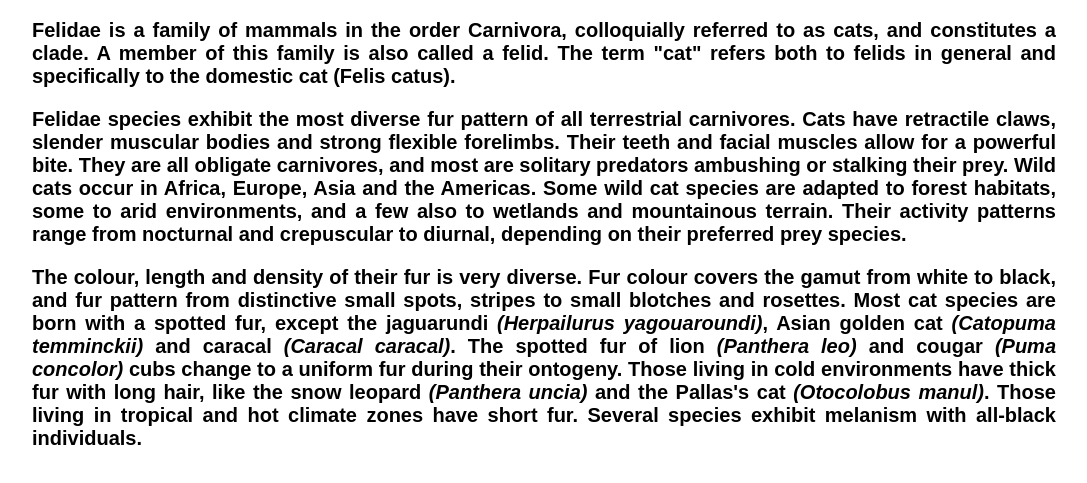
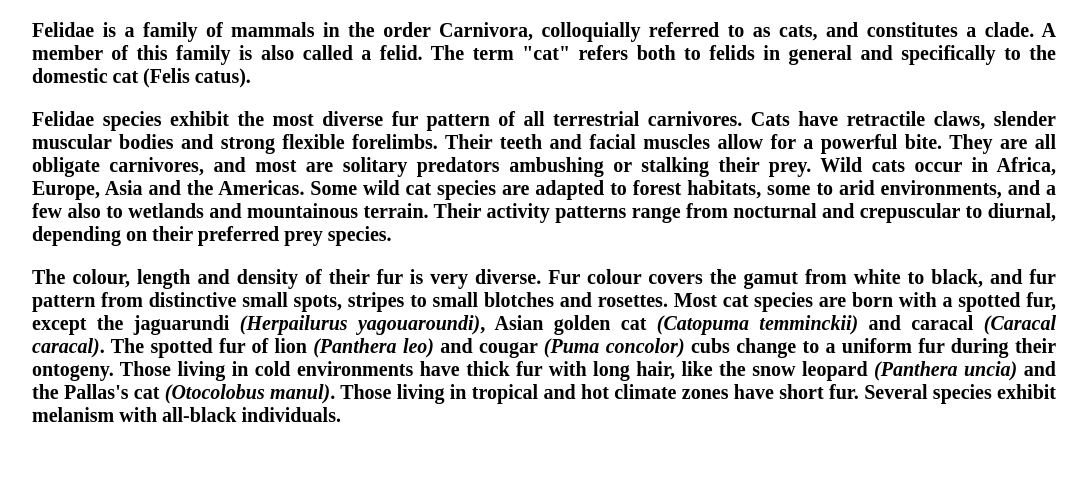
Before and after one commit to ranikrishna/FELIDAE, a plain HTML site: page index.html in a window 1280 px wide. Shown: the part 61-544 px from the top of the page, without its empty margins (96-1183 px from the left). Drawn offline with Linux system fonts and the light colour scheme.

Commit message:
Update sample.css

```diff
--- a/sample.css
+++ b/sample.css
@@ -10,5 +10,5 @@
 	}
 	p{
 		text-align:justify ;
-		font:normal normal bold 20px arial ;
+		font:normal normal bold 20px hevletica ;
 	}
```
